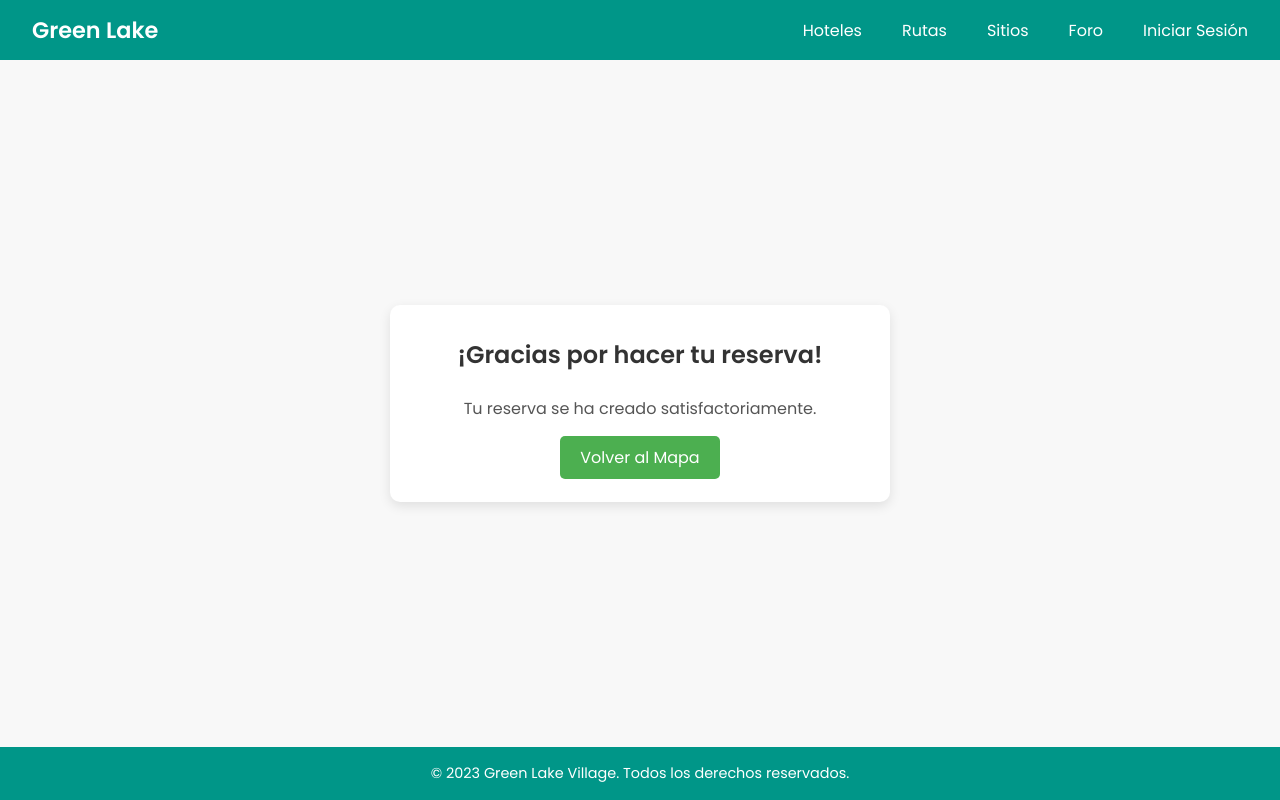
After one commit to 5nullpointers/GreenLakeVillage, a Flask app: page /reserva_confirmada in a window 1280 px wide. The commit adds this page. Run offline with Flask 3, Linux system fonts and the light colour scheme; parts of the project's set-up code (start-up, migrations or seed data) failed here and were passed over.

Commit message:
Agregar DAO para reservas y plantillas de confirmación y reserva

```diff
--- a/Presentacion/static/css/style.css
+++ b/Presentacion/static/css/style.css
@@ -10,15 +10,24 @@
   box-sizing: border-box;
 }
 
-html,
-body {
+html, body {
   height: 100%;
-  font-family: "Poppins", sans-serif;
-  background: #fafafa;
+  margin: 0;
+  padding: 0;
+  display: flex;
+  flex-direction: column;
+}
+
+.main-container {
+  flex: 1; /* Para empujar el footer hacia abajo */
+  display: flex;
+  justify-content: center;
+  align-items: center;
 }
 
 body {
   overflow: hidden;
+  font-family: "Poppins", sans-serif;
 }
 
 /* Barra de navegación superior */
@@ -258,6 +267,7 @@ nav a:hover {
   color: #000;
 }
 
+/* Contenedor de los botones en la tarjeta */
 .buttons {
   display: flex;
   flex-direction: row;
@@ -265,6 +275,7 @@ nav a:hover {
   margin-top: 15px;
 }
 
+/* Base para todos los botones */
 .btn {
   flex: 1;
   text-align: center;
@@ -276,17 +287,30 @@ nav a:hover {
   transition: background 0.3s ease, transform 0.3s ease;
 }
 
+/* Efecto hover */
 .btn:hover {
   transform: scale(1.03);
 }
 
+/* Botones con color específico */
 .reserve { background: #4CAF50; }
 .details { background: #2196F3; }
 .map { background: #FF9800; }
 
-.nearby-info { margin-top: 20px; }
-.nearby-info h3 { font-size: 18px; margin-bottom: 10px; color: #333; }
-.nearby-info ul { list-style: none; padding: 0; font-size: 14px; color: #555; }
+.nearby-info {
+  margin-top: 20px;
+}
+.nearby-info h3 {
+  font-size: 18px;
+  margin-bottom: 10px;
+  color: #333;
+}
+.nearby-info ul {
+  list-style: none;
+  padding: 0;
+  font-size: 14px;
+  color: #555;
+}
 
 /* -------------------------------
    Estilos del Asistente Virtual
@@ -323,7 +347,7 @@ nav a:hover {
   display: none;
 }
 
-/* Estilos del header (icono del asistente) */
+/* Header del asistente (icono) */
 .assistant-header {
   display: flex;
   align-items: center;
@@ -348,7 +372,7 @@ nav a:hover {
   border-radius: 50%;
 }
 
-/* Contenedor de mensajes */
+/* Contenedor de mensajes del asistente */
 #assistant-chat {
   max-height: 200px;
   overflow-y: auto;
@@ -359,7 +383,7 @@ nav a:hover {
   gap: 8px;
 }
 
-/* Área de entrada */
+/* Área de entrada de texto */
 .assistant-input-container {
   display: flex;
   border-top: 1px solid #ddd;
@@ -380,7 +404,7 @@ nav a:hover {
   cursor: pointer;
 }
 
-/* Estilos para los mensajes del chat */
+/* Mensajes del chat */
 .message {
   padding: 5px 8px;
   border-radius: 5px;
@@ -396,34 +420,32 @@ nav a:hover {
 .message.assistant {
   background-color: #f1f8e9;
   align-self: flex-start;
-  text-align: left; /* Alineación a la izquierda */
-  max-width: 80%;   /* Limita el ancho de la burbuja */
+  text-align: left;
+  max-width: 80%;
   margin-bottom: 8px;
   word-wrap: break-word;
-  padding: 10px;    /* Espacio interno para que el texto no pegue a los bordes */
+  padding: 10px;
   border-radius: 5px;
 }
 
 /* Ajustar listas y elementos dentro de la burbuja */
 .message.assistant ol,
 .message.assistant ul {
-  margin: 0;              /* Eliminar márgenes por defecto */
-  padding-left: 1.5rem;   /* Sangría para la numeración */
+  margin: 0;
+  padding-left: 1.5rem;
 }
 
 .message.assistant li {
-  margin-bottom: 0.5rem;  /* Separación entre ítems de lista */
+  margin-bottom: 0.5rem;
 }
 
 .message.assistant h3,
 .message.assistant p {
-  margin: 0;              /* Ajustar márgenes en títulos y párrafos */
-  text-align: left;       /* Alineación a la izquierda */
+  margin: 0;
+  text-align: left;
 }
 
-
-
-/* Estilos para el indicador de carga en el chat */
+/* Indicador de carga en el chat */
 .message.assistant.loading {
   display: flex;
   align-items: center;
@@ -448,7 +470,7 @@ nav a:hover {
 .message.assistant.loading .dot:nth-child(2) {
   animation-delay: 0.2s;
 }
-.message.assistant.loading .dot:nth-child(3) {
+message.assistant.loading .dot:nth-child(3) {
   animation-delay: 0.4s;
 }
 
@@ -460,7 +482,6 @@ nav a:hover {
     opacity: 1;
   }
 }
-
 
 /* Perfil de usuario en menú superior */
 .user-profile {
@@ -524,3 +545,72 @@ nav a:hover {
   background: #f0f0f0;
   border-radius: 12px;
 }
+
+/* Estilos para el formulario de reserva */
+form {
+  max-width: 500px;
+  margin: 20px auto;
+  padding: 20px;
+  background: #fff;
+  border-radius: 8px;
+  box-shadow: 0 4px 12px rgba(0, 0, 0, 0.1);
+}
+
+form label {
+  display: block;
+  margin-bottom: 8px;
+  font-weight: bold;
+  color: #333;
+}
+
+form input[type="date"],
+form input[type="number"] {
+  width: 100%;
+  padding: 10px;
+  margin-bottom: 15px;
+  border: 1px solid #ccc;
+  border-radius: 4px;
+  font-size: 14px;
+}
+
+form button {
+  width: 100%;
+  padding: 10px;
+  background-color: #009688;
+  color: #fff;
+  border: none;
+  border-radius: 4px;
+  font-size: 16px;
+  font-weight: bold;
+  cursor: pointer;
+  transition: background-color 0.3s ease;
+}
+
+form button:hover {
+  background-color: #00796b;
+}
+
+/* ======= PIE DE PÁGINA (FOOTER) ======= */
+.footer {
+  text-align: center;
+  padding: 1rem;
+  background-color: #006f5a;
+  color: #fff;
+  font-size: 0.9rem;
+  width: 100%;
+  position: relative; /* Permite que el footer se acomode debajo del contenido */
+  margin-top: auto; /* Empuja el footer hacia abajo cuando haya poco contenido */
+}
+
+.footer p {
+  margin: 0;
+}
+
+.footer p a {
+  color: #fff;
+  text-decoration: none;
+}
+
+.footer p a:hover {
+  text-decoration: underline;
+}
--- /dev/null
+++ b/Presentacion/templates/reserva_confirmada.html
@@ -0,0 +1,85 @@
+<!DOCTYPE html>
+<html lang="es">
+<head>
+  <meta charset="UTF-8">
+  <title>Reserva Confirmada</title>
+  <link href="https://fonts.googleapis.com/css2?family=Poppins:wght@400;600&display=swap" rel="stylesheet">
+  <link rel="stylesheet" href="/static/css/style.css">
+  <style>
+    .confirmation-container {
+      flex: 1;
+      display: flex;
+      justify-content: center;
+      align-items: center;
+      background: #f8f8f8;
+      padding: 2rem;
+    }
+    .confirmation-card {
+      max-width: 500px;
+      width: 100%;
+      background: #fff;
+      padding: 2rem;
+      border-radius: 10px;
+      box-shadow: 0 4px 12px rgba(0,0,0,0.1);
+      text-align: center;
+    }
+    .confirmation-card h2 {
+      margin-bottom: 1.5rem;
+      color: #333;
+    }
+    .confirmation-card p {
+      font-size: 1rem;
+      color: #555;
+      margin-bottom: 1.5rem;
+    }
+    .confirmation-card .btn {
+      padding: 10px 20px;
+      font-size: 16px;
+      background: #4CAF50;
+      color: #fff;
+      border: none;
+      border-radius: 5px;
+      text-decoration: none;
+      cursor: pointer;
+      transition: background 0.3s ease, transform 0.3s ease;
+    }
+    .confirmation-card .btn:hover {
+      transform: scale(1.03);
+    }
+  </style>
+</head>
+<body style="display: flex; flex-direction: column; min-height: 100vh; margin: 0;">
+  <!-- ENCABEZADO (Navbar) -->
+  <nav class="navbar" style="background-color: #009688; padding: 1rem 2rem;">
+    <div class="nav-logo" style="color: #fff; font-weight: 600; font-size: 1.4rem;">
+      Green Lake
+    </div>
+    <ul class="nav-links" style="display: flex; gap: 1rem; margin-left: auto;">
+      <li><a href="/map" style="color: #fff;">Hoteles</a></li>
+      <li><a href="#" style="color: #fff;">Rutas</a></li>
+      <li><a href="#" style="color: #fff;">Sitios</a></li>
+      <li><a href="#" style="color: #fff;">Foro</a></li>
+      <li><a href="/login" style="color: #fff;">Iniciar Sesión</a></li>
+    </ul>
+  </nav>
+  <!-- FIN ENCABEZADO -->
+
+  <!-- CONTENEDOR PRINCIPAL -->
+  <div class="confirmation-container">
+    <div class="confirmation-card">
+      <h2>¡Gracias por hacer tu reserva!</h2>
+      <p>Tu reserva se ha creado satisfactoriamente.</p>
+      <a href="/map" class="btn">Volver al Mapa</a>
+    </div>
+  </div>
+  <!-- FIN CONTENEDOR PRINCIPAL -->
+
+  <!-- PIE DE PÁGINA (Footer) -->
+  <footer class="footer" style="background-color: #009688; padding: 1rem; text-align: center;">
+    <p style="margin: 0;">
+      © 2023 Green Lake Village. Todos los derechos reservados.
+    </p>
+  </footer>
+  <!-- FIN PIE DE PÁGINA -->
+</body>
+</html>
```
Also changed, not shown: Dominio/prueba1.py (+109 -1 lines), Persistencia/DAOS/ReservasDAO.py (added, +23 -0 lines), Presentacion/static/js/script.js (+82 -1 lines), Presentacion/templates/map.html (+10 -15 lines), Presentacion/templates/reservar.html (added, +92 -0 lines).
